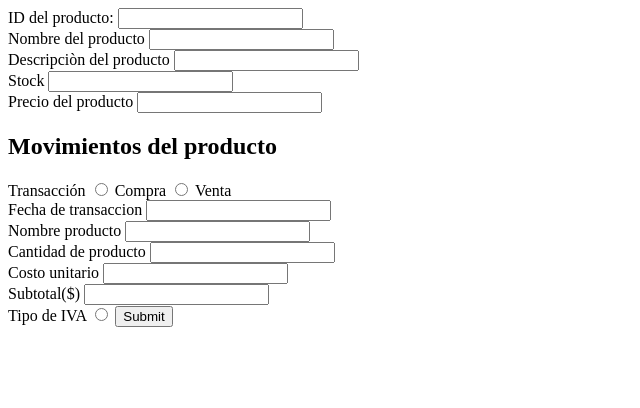
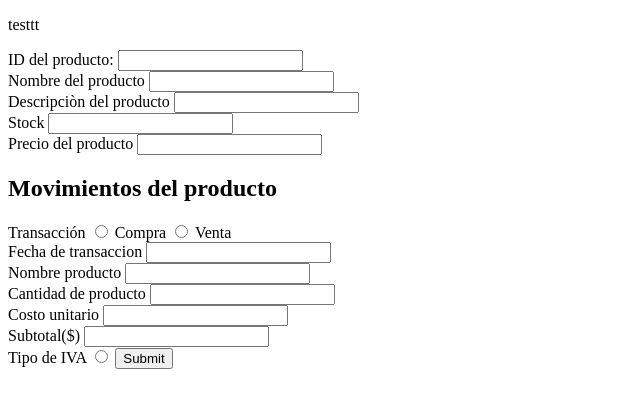
Before and after one commit to luisrobayna/contablito, a plain HTML site: page index.html in a window 1280 px wide. Shown: the whole page, without its empty margins (0-640 px from the left). Drawn offline with Linux system fonts and the light colour scheme.

Commit message:
Update index.html

```diff
--- a/index.html
+++ b/index.html
@@ -8,7 +8,7 @@
     <script src="main.js"></script>
 </head>
 <body>
-
+    <p>testtt</p>
     <form action="#">
         <label for="idProduct">ID del producto:</label>
         <input type="text" name="idProduct"><br>
```
